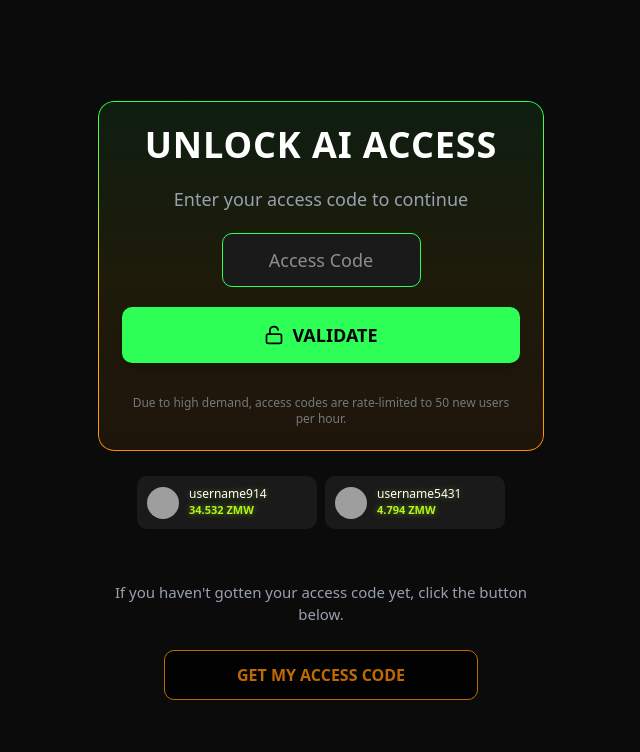
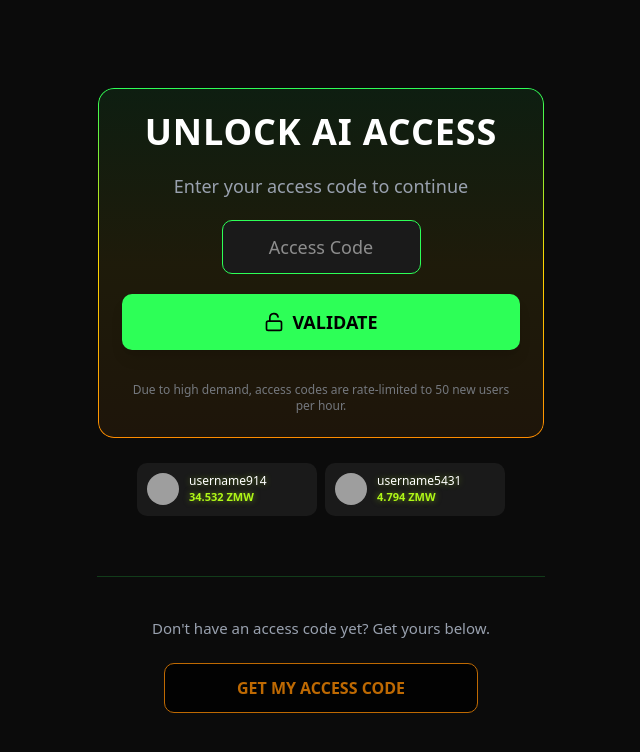
Before and after one commit to gabrieljesus17/aviator-predictor-ai-2, a Next.js app: page /step-2 in a window 1280 px wide. Shown: the top 752 px of the page, without its empty margins (319-959 px from the left). Built offline with nearby package versions, Linux system fonts and the light colour scheme; grey boxes are pictures that could not be loaded.

Commit message:
Version 1769975925505 - Auto backup

```diff
--- a/src/app/step-2/page.tsx
+++ b/src/app/step-2/page.tsx
@@ -136,9 +136,12 @@ export default function Step2() {
         {/* Mini Live Activity - versão passiva e reduzida */}
         <MiniLiveActivity />
 
-        {/* Texto informativo - aumentado 1px */}
-        <p className="text-gray-400 text-[15px] text-center mt-2">
-          If you haven't gotten your access code yet, click the button below.
+        {/* Linha de separação */}
+        <div className="w-full h-[1px] bg-[#2dff57]/20 my-4"></div>
+
+        {/* Texto informativo - copy atualizado */}
+        <p className="text-gray-400 text-[15px] text-center">
+          Don't have an access code yet? Get yours below.
         </p>
 
         {/* Botão GET MY ACCESS CODE - largura reduzida 30% */}
```
